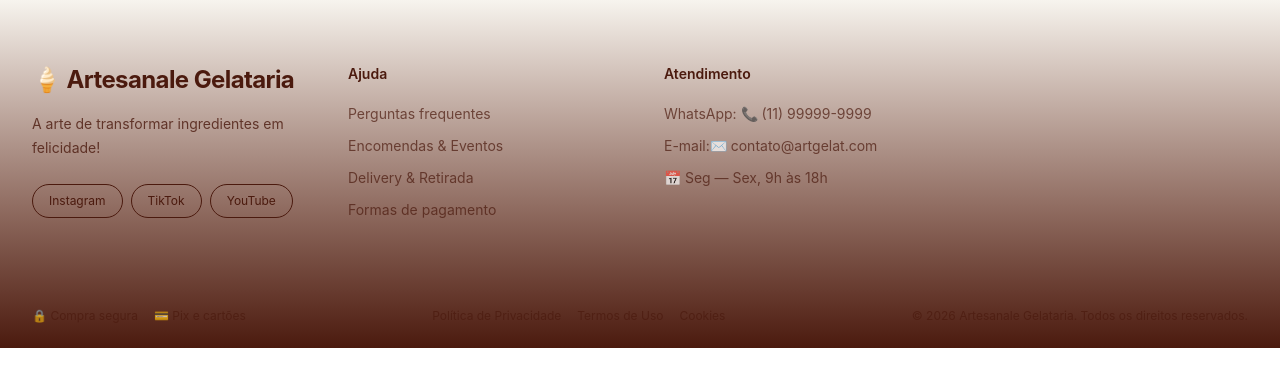
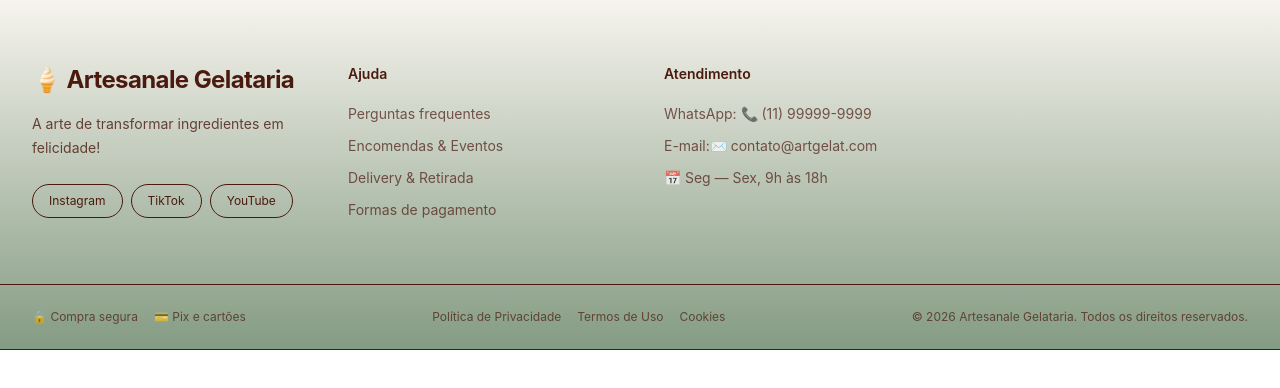
Before and after one commit to ExercicioCidade/CP-Sorveteria, a React (Vite) app: page / in a window 1280 px wide. Shown: the top 388 px of the page. Built offline with nearby package versions, Linux system fonts and the light colour scheme.

Commit message:
[Feat/Fix] Ajustando cor do gradiente

```diff
--- a/src/components/Footer.jsx
+++ b/src/components/Footer.jsx
@@ -1,6 +1,6 @@
 const Footer = () => {
     return (
-        <footer className="w-full border-current bg-linear-to-b from-[#f7f4ee] to-[#4b1a0e] ">
+        <footer className="w-full border-current bg-linear-to-b from-[#f7f4ee] to-[#849b83] ">
             <div className="mx-auto grid max-w-7xl grid-cols-1 gap-12 px-6 py-16 sm:grid-cols-2 lg:grid-cols-4 lg:px-8">
 
                 <div className="sm:col-span-2 lg:col-span-1 text-[#4b1a0e]">
@@ -97,7 +97,7 @@ const Footer = () => {
 
             </div>
 
-            <div className="border-current mx-auto flex max-w-7xl flex-col gap-5 px-6 py-6 text-xs lg:flex-row lg:items-center lg:justify-between lg:px-8 text-white">
+            <div className="border-y border-current mx-auto flex max-w-7xl flex-col gap-5 px-6 py-6 text-xs lg:flex-row lg:items-center lg:justify-between lg:px-8  text-[#4b1a0e]">
 
                 <div className="flex flex-wrap gap-4 opacity-70 text-[#4b1a0e]">
                     <span>🔒 Compra segura</span>
```
